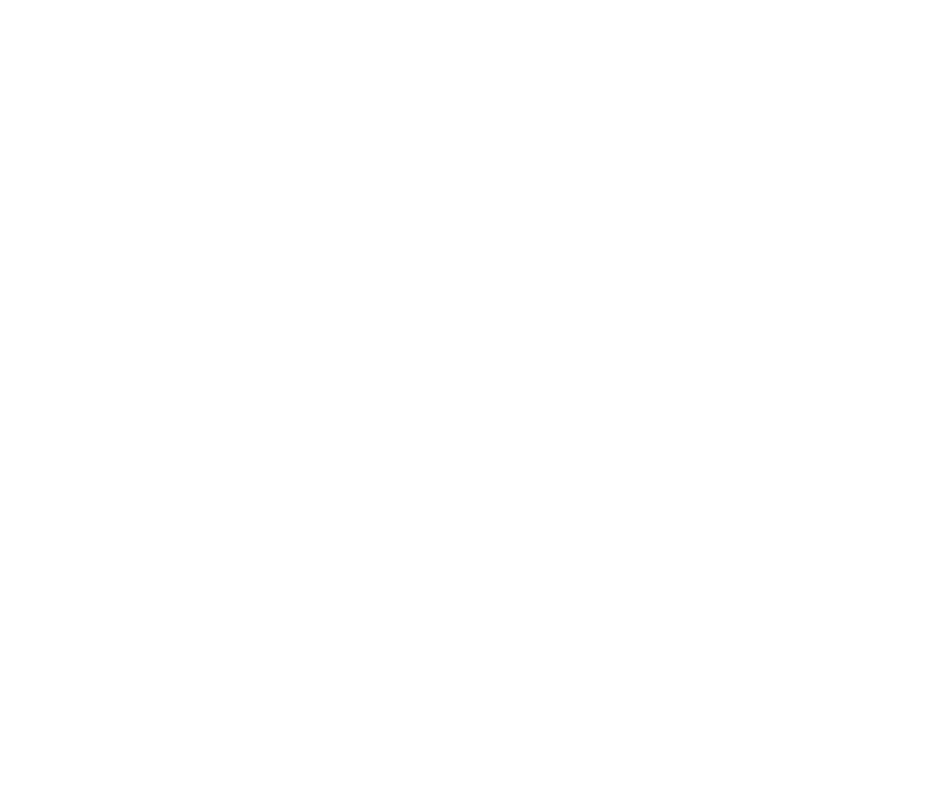
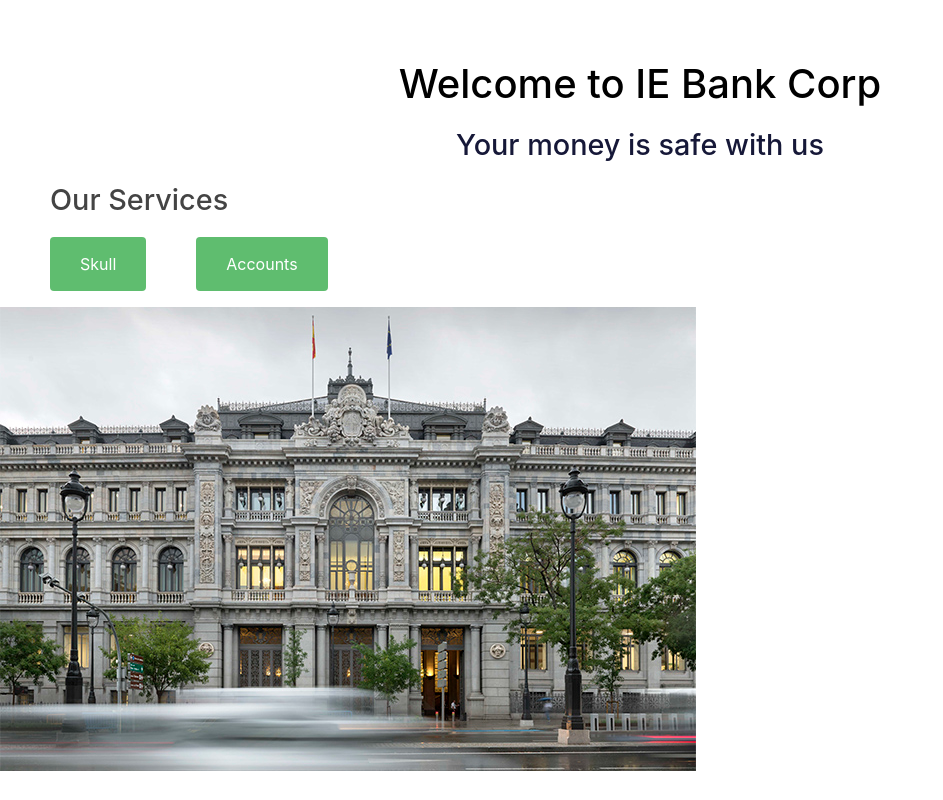
Before and after one commit to alguadam/ie-bank-fe, a Vue app: page / in a window 1280 px wide. Shown: the whole page, without its empty margins (0-943 px from the left). Built offline with nearby package versions, Linux system fonts and the light colour scheme.

Commit message:
Adding Changes

```diff
--- /dev/null
+++ b/src/components/Home.vue
@@ -0,0 +1,89 @@
+<template>
+    <div class="Home">
+      <header>
+        <h1>Welcome to IE Bank Corp</h1>
+      </header>
+      <main>
+        <section>
+          <h2>Your money is safe with us</h2>
+        </section>
+        <section>
+          <h3>Our Services</h3>
+        </section>
+
+        <router-link to="/Skull">
+            <button>Skull</button>
+        </router-link>
+        <router-link to="/Accounts">
+            <button>Accounts</button>
+        </router-link>
+        <p> </p>
+        <img src="images/Bank.jpg" alt="Banco de España">
+
+      </main>
+    </div>
+  </template>
+
+  <script>
+  export default {
+    name: 'Home',
+  };
+  </script>
+
+  <style scoped>
+
+  .home {
+    max-width: 960px;
+    margin: 0 auto;
+    padding: 20px;
+  }
+
+  button {
+  margin-left: 50px;
+  background-color: #5fbd6f;
+  color: #fff;
+  border: none;
+  border-radius: 4px;
+  padding: 15px 30px;
+  font-size: 1rem;
+  cursor: pointer;
+  transition: background-color 0.3s ease;
+}
+
+  header {
+    text-align: center;
+    margin-bottom: 20px;
+  }
+
+  h1 {
+    font-size: 2.5rem;
+    color: #000000;
+  }
+
+  main {
+    font-size: 1.2rem;
+    color: #666;
+  }
+
+  section {
+    margin-bottom: 20px;
+  }
+
+  h2 {
+    text-align: center;
+    font-size: 1.8rem;
+    color: #161838;
+  }
+
+  h3 {
+    margin-left: 50px;
+    font-size: 1.8rem;
+    color: #444;
+  }
+
+  ul {
+    list-style-type: disc;
+    margin-left: 20px;
+  }
+
+  </style>
--- a/src/router/index.js
+++ b/src/router/index.js
@@ -2,10 +2,16 @@
 import VueRouter from 'vue-router'
 import Skull from '../components/Skull.vue'
 import AppAccounts from '../components/AppAccounts.vue'
+import Home from '../components/Home.vue'
 
-Vue.use(VueRouter)
+Vue.use(VueRouter);
 
 const routes = [
+  {
+    path: '/',
+    name: 'Home',
+    component: Home
+  },
   {
     path: '/skull',
     name: 'Skull',
```
Also changed, not shown: images/Bank.jpg (added).
